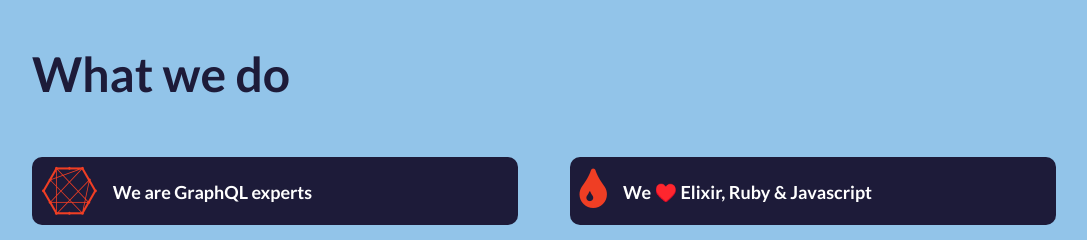
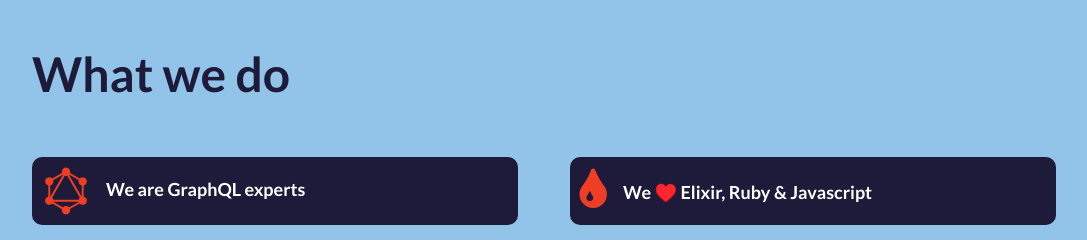
Before and after one commit to oephi/alembic-website, a plain HTML site: page index.html in a window 1280 px wide. Shown: the part 2339-2579 px from the top of the page, without its empty margins (96-1183 px from the left). Drawn offline with Linux system fonts and the light colour scheme.

Commit message:
Minor color tweaks and SVG grahql logo

```diff
--- a/assets/css/main.css
+++ b/assets/css/main.css
@@ -157,6 +157,17 @@
   margin-right: 5%;
 }
 
+section#what-we-do i.svg:after {
+	content: "";
+  padding-right: 1rem;
+}
+
+section#what-we-do i img {
+	vertical-align: middle;
+	height: 3rem;
+	display: inline;
+}
+
 section#what-we-do i.fa:before {
   font-size: 3rem;
   padding-right: 1rem;
--- a/index.html
+++ b/index.html
@@ -73,7 +73,7 @@
 
 			<div class="box">
 				<div class="item">
-					<h2><i class="fa fa-connectdevelop"></i>We are <strong>GraphQL</strong> experts</h2>
+					<h2><i class="svg"><img src="assets/images/graphql-logo.svg"/></i>We are <strong>GraphQL</strong> experts</h2>
 					<p>
 						Support multiple API clients with differing needs with flexibility and
 						performance that eclipses REST.  We can convert REST APIs to GraphQL, or you
```
Also changed, not shown: assets/images/graphql-grab.jpg (added), assets/images/graphql-logo.svg (added).
